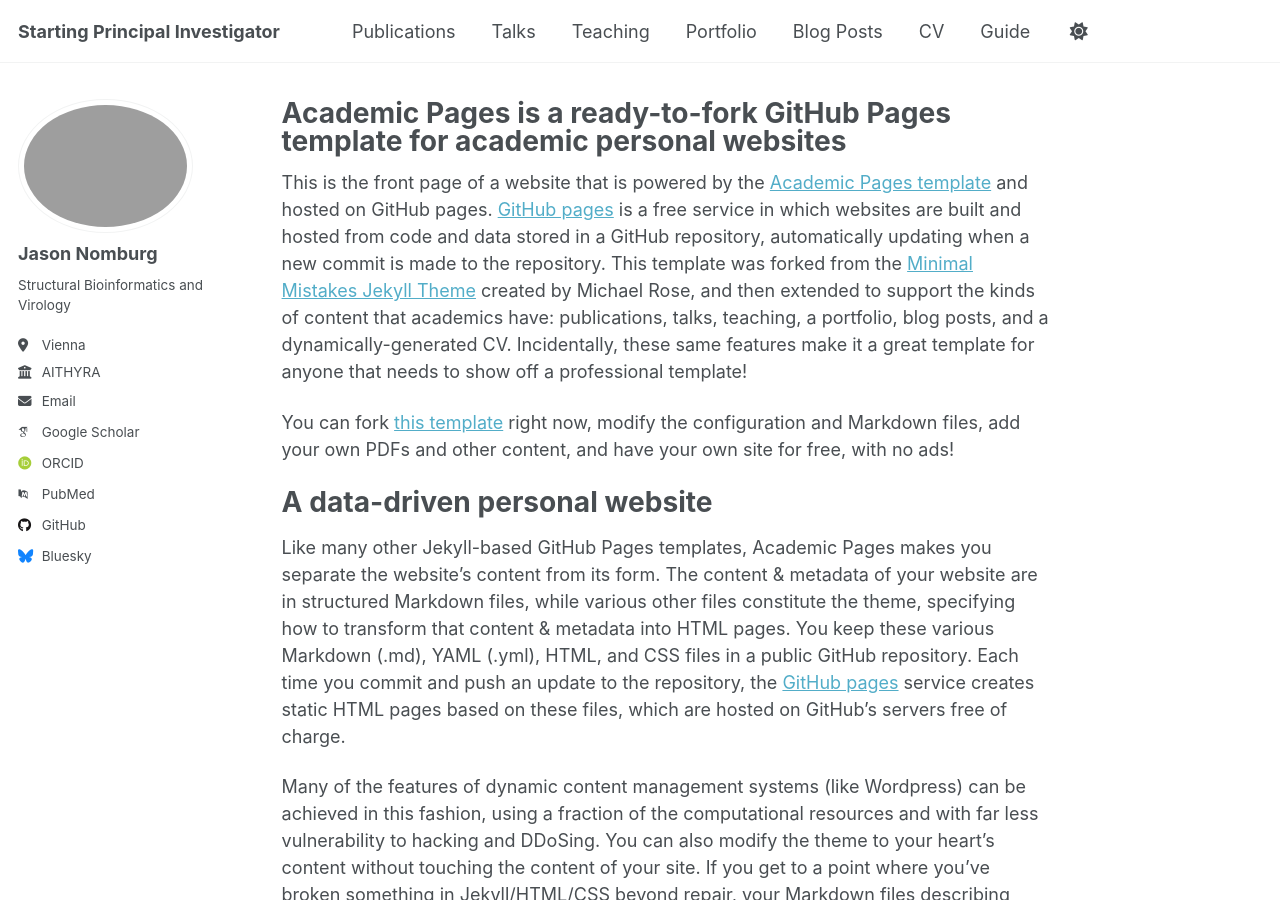
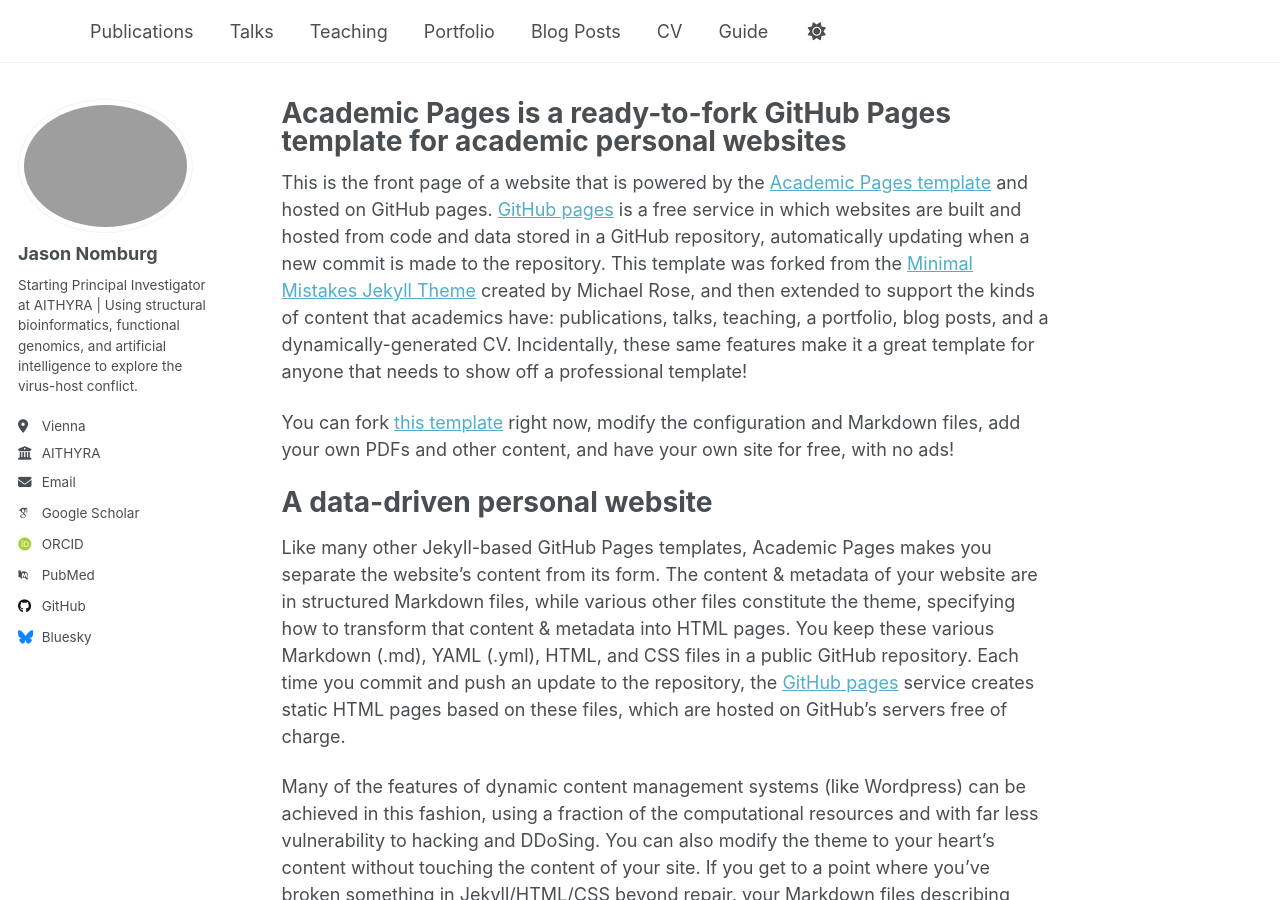
Before and after one commit to jnoms/jnoms.github.io, a Jekyll site: the page built from _pages/about.md, in a window 1280 px wide and 900 px high. Built offline with Jekyll 4.4.1, drawn with Linux system fonts in a browser that asks for light colours; some web fonts are replaced; a script that is not in the unit is left out.

Commit message:
Update _config.yml

```diff
--- a/_config.yml
+++ b/_config.yml
@@ -9,7 +9,7 @@
 # Basic Site Settings
 locale                   : "en-US"
 site_theme               : "default" # Currently available options are "default", "air"
-title                    : "Starting Principal Investigator"
+title                    : ""
 title_separator          : "-"
 name                     : &name "Jason Nomburg"
 description              : &description "personal description"
@@ -25,7 +25,7 @@
   avatar           : "profile.png"
   name             : "Jason Nomburg"
   pronouns         : # example: "she/her"
-  bio              : "Structural Bioinformatics and Virology"
+  bio              : "Starting Principal Investigator at AITHYRA | Using structural bioinformatics, functional genomics, and artificial intelligence to explore the virus-host conflict."
   location         : "Vienna"
   employer         : "AITHYRA"
   uri              : # URL
```
